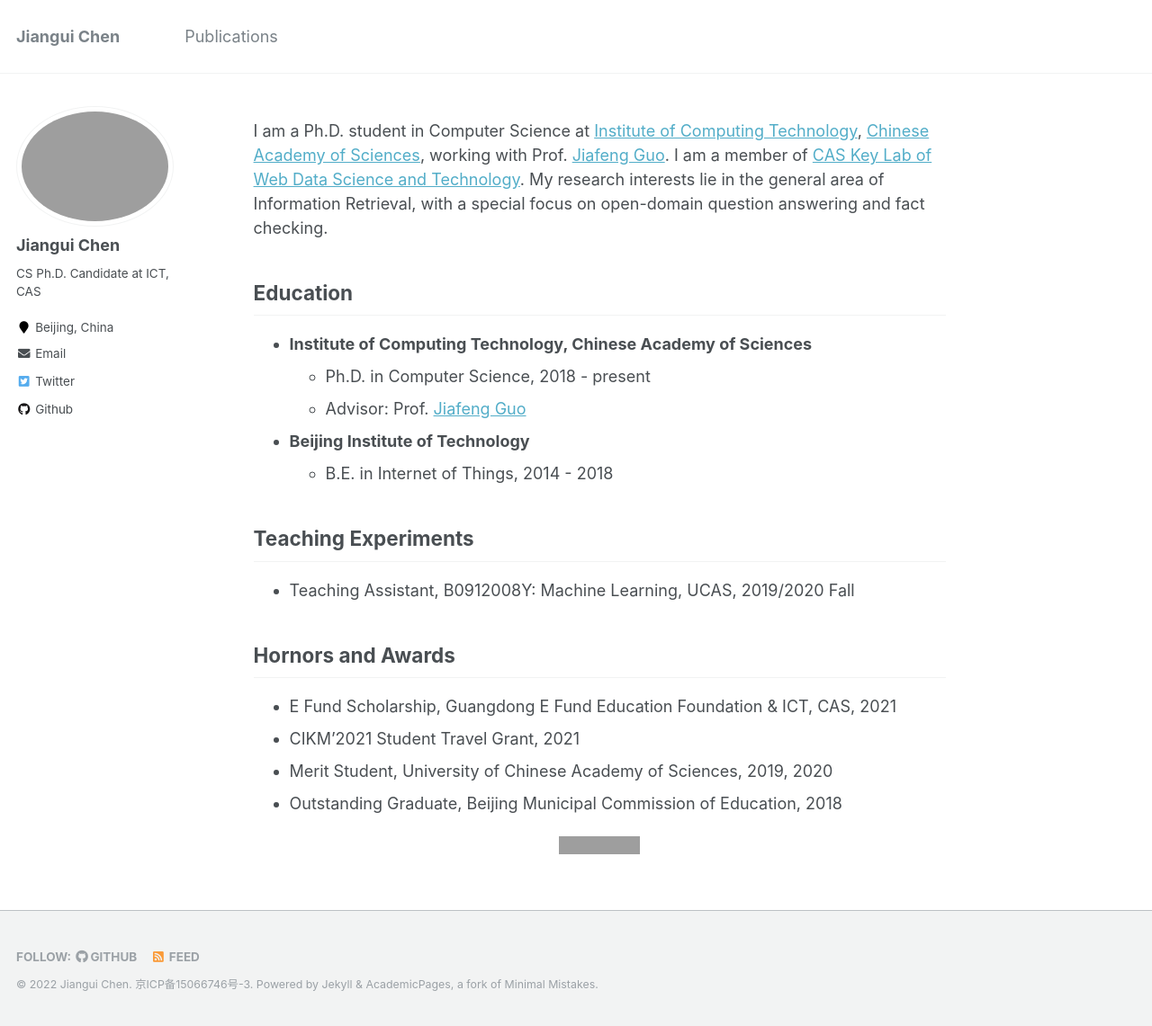
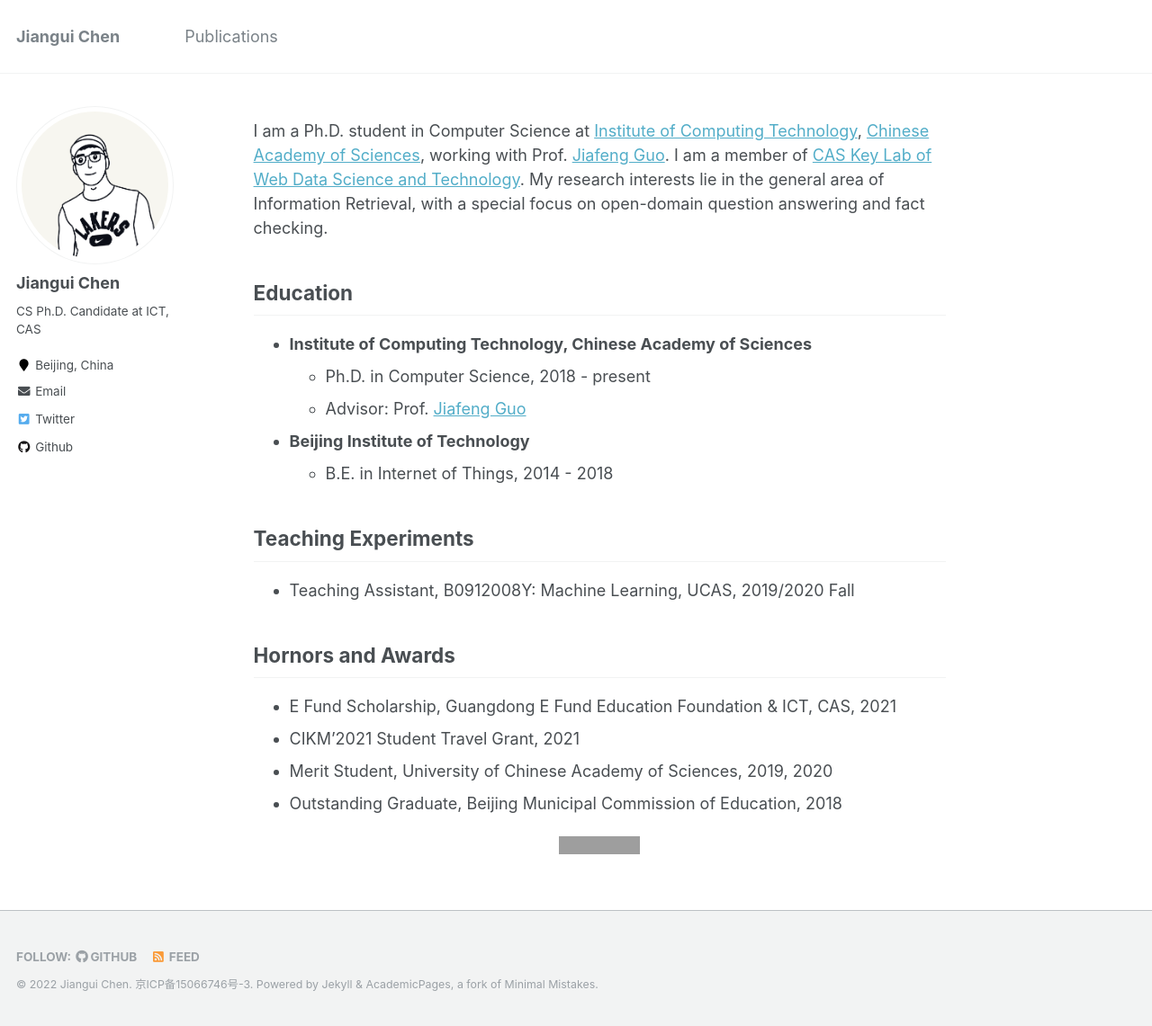
Before and after one commit to Chriskuei/chriskuei.github.io, a Jekyll site: the page built from _pages/about.md, in a window 1280 px wide and 1141 px high. Shown: the whole window at 90% size. Built offline with Jekyll 4.4.1, drawn with Linux system fonts in a browser that asks for light colours; grey boxes are pictures that could not be loaded.

Commit message:
Update avatar

```diff
--- a/_config.yml
+++ b/_config.yml
@@ -81,7 +81,7 @@ analytics:
 # Site Author
 author:
   name             : "Jiangui Chen"
-  avatar           : "chriskuei.jpg"
+  avatar           : "cartoon.png"
   bio              : "CS Ph.D. Candidate at ICT, CAS"
   location         : "Beijing, China"
   employer         :
```
Also changed, not shown: images/cartoon.png (added).
